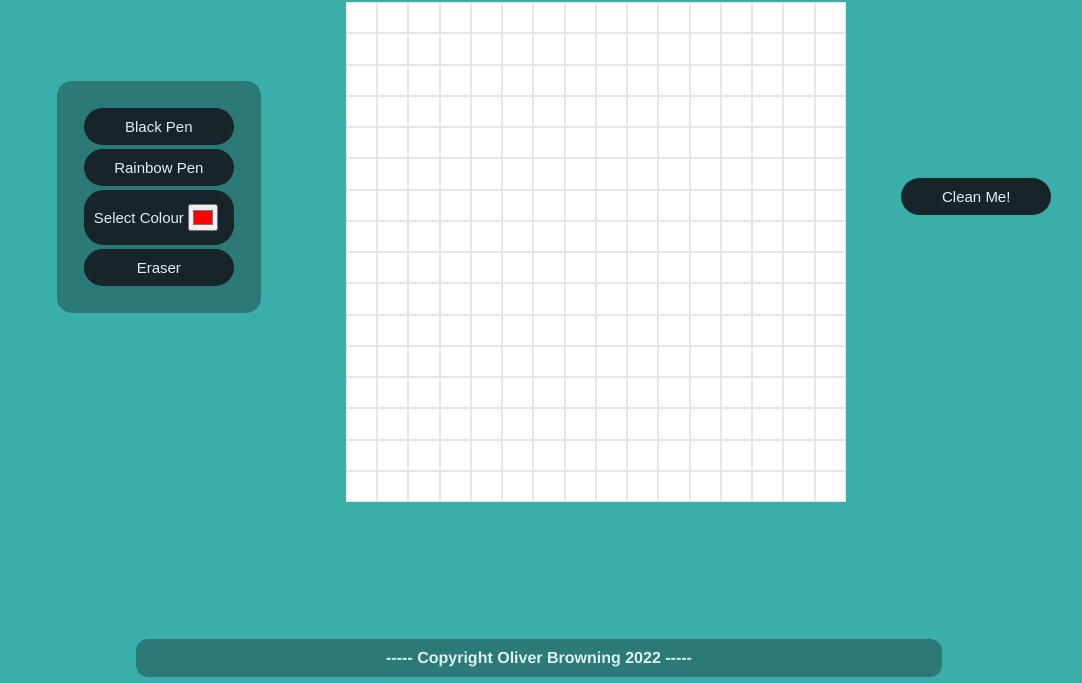
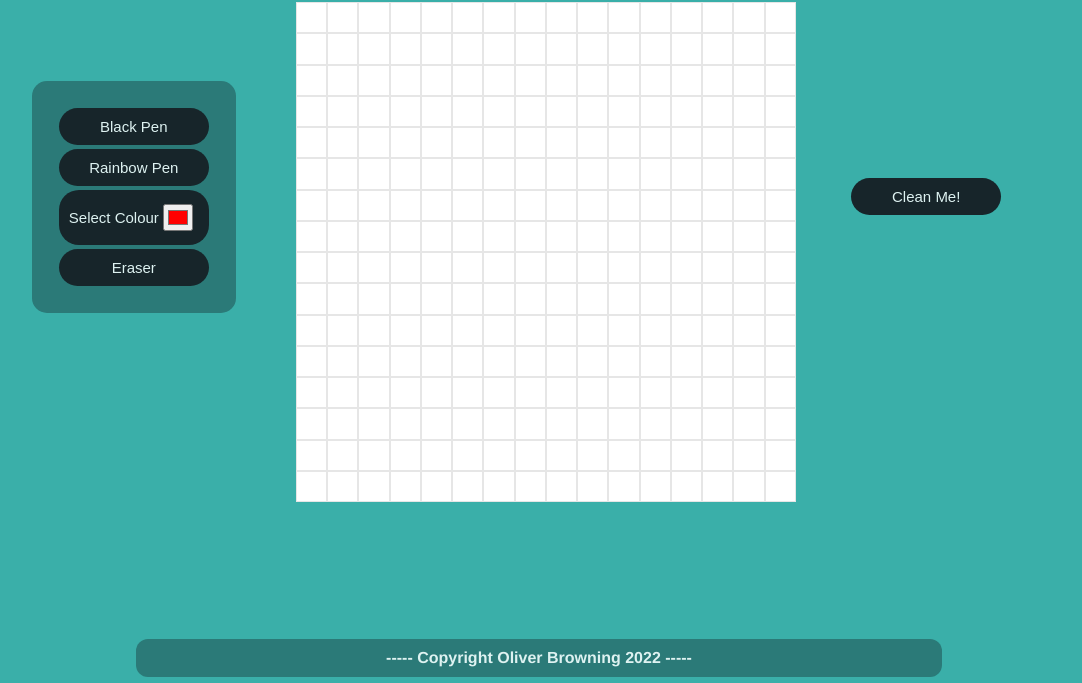
Before and after one commit to lemenade3/Etch-a-Sketch, a plain HTML site: page index.html in a window 1280 px wide. Shown: the part 117-800 px from the top of the page, without its empty margins (101-1183 px from the left). Drawn offline with Linux system fonts and the light colour scheme.

Commit message:
CSS Styling

```diff
--- a/script.js
+++ b/script.js
@@ -132,3 +132,5 @@ rainbow.addEventListener('click', function () {
         });
     }
 });
+
+// use event listener with if else inside make grid function to check which button clicked
--- a/style.css
+++ b/style.css
@@ -28,7 +28,8 @@ body {
     justify-content: center;
     align-items: center;
     padding: 25px;
-    margin: 50px;
+    margin-left: 75px;
+    margin-right: 25px;
     background-color: #2B7A78;
     border-radius: 15px;
 }
@@ -42,6 +43,7 @@ body {
 .right {
     display: flex;
     flex-direction: column;
+    margin-right: 100px;
 }
 
 .pencils {
```
